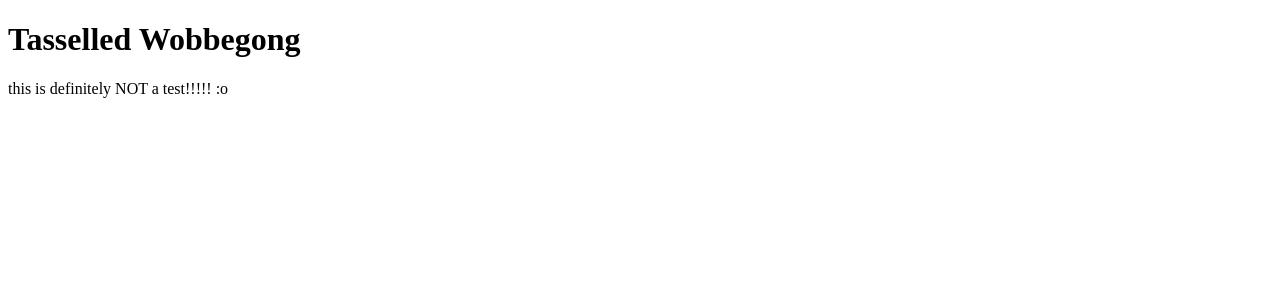
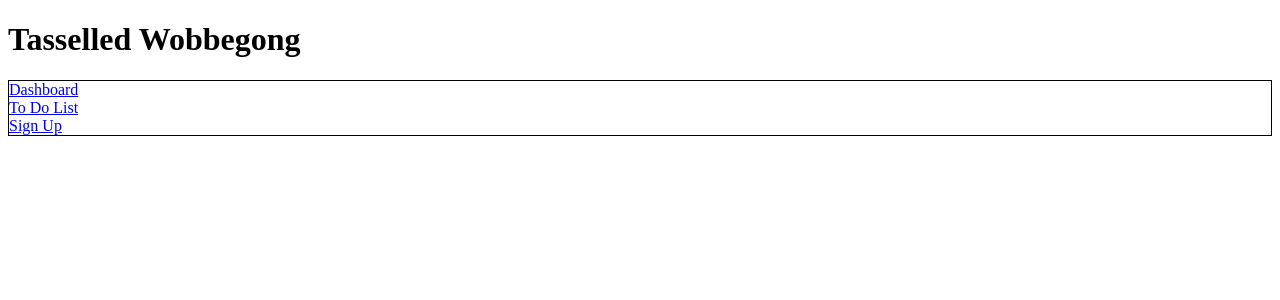
Before and after one commit to Tasselled-Wobbegong-100/job-tracker, a React app: page / in a window 1280 px wide. Shown: the top 300 px of the page. Built offline with nearby package versions, Linux system fonts and the light colour scheme.

Commit message:
set up react router routes, added scss stylesheet

```diff
--- a/client/App.jsx
+++ b/client/App.jsx
@@ -1,11 +1,82 @@
-import React from 'react';
+import React, { Component } from 'react';
+import { Route, Routes } from 'react-router-dom';
+import SignUp from './pages/signUp.jsx';
+import LoginPage from './pages/login.jsx';
+import ApplicationToDoList from './pages/tracker/applicationToDoList.jsx';
+import JobDashboard from './pages/home/jobDashboard.jsx';
+import './stylesheets/styles.scss';
 
-const App = props => {
-  return (
-    <div>this is definitely NOT a test!!!!! :o</div>
-  )
-}
+class App extends Component {
+  constructor(props){
+    super(props);
+    this.state = {
 
-console.log("I dont love that github!!!")
+    }
+
+    //MVP
+      //Create new User (for signup)
+      this.createUser = this.createUser.bind(this)
+      //Verify User (aka get user)
+      this.verifyUser = this.verifyUser.bind(this)
+      //Add new application
+      this.addApplication = this.addApplication.bind(this)
+      //Get application details => open application tracker route
+      this.getApplication = this.getApplication.bind(this)
+
+      //Nice to have
+        //Update job application
+        //Delete job application
+  }
+
+  componentDidMount() {
+
+  }
+
+  createUser(){
+
+  }
+
+  verifyUser(){
+
+  }
+
+  addApplication() {
+
+  }
+
+  getApplication() {
+
+  }
+
+  render(){
+    return (
+    <div className="router">
+      <Routes>
+        <Route
+          exact
+          path="/"
+          element={ <LoginPage />}
+        />
+          <Route
+            exact
+            path="/signup"
+            element={ <SignUp /> }
+          />
+          <Route
+            exact
+            path="/dashboard"
+            element={ <JobDashboard />}
+          />
+          <Route
+            exact
+            path="/tracker/:id"
+            element={ <ApplicationToDoList /> }
+          />
+      </Routes>
+    </div>
+    )
+
+   }
+  }
 
 export default App;
--- /dev/null
+++ b/client/pages/home/jobDashboard.jsx
@@ -0,0 +1,10 @@
+import React from 'react';
+import { Link } from 'react-router-dom';
+
+const JobDashboard = props => {
+  return (
+    <div>JobDashboard page</div>
+  )
+}
+
+export default JobDashboard;
--- /dev/null
+++ b/client/pages/login.jsx
@@ -0,0 +1,17 @@
+import React from 'react'
+import { Link } from 'react-router-dom';
+
+const LoginPage = props => {
+  return (
+    <div className='loginContainer'>
+
+      <Link to='/dashboard'>Dashboard</Link>
+      <br/>
+      <Link to='/tracker/:id'>To Do List</Link>
+      <br/>
+      <Link to='/signup'>Sign Up</Link>
+    </div>
+  )
+}
+
+export default LoginPage;
--- /dev/null
+++ b/client/pages/signUp.jsx
@@ -0,0 +1,9 @@
+import React from 'react'
+
+const SignUp = props => {
+  return (
+    <div>SignUp page</div>
+  )
+}
+
+export default SignUp;
--- /dev/null
+++ b/client/pages/tracker/applicationToDoList.jsx
@@ -0,0 +1,9 @@
+import React from 'react'
+
+const ApplicationToDoList = props => {
+  return (
+    <div>ApplicationToDoList page</div>
+  )
+}
+
+export default ApplicationToDoList;
--- /dev/null
+++ b/client/stylesheets/styles.scss
@@ -0,0 +1,3 @@
+.loginContainer {
+  border: 1px solid black;
+}
--- a/package.json
+++ b/package.json
@@ -34,6 +34,7 @@
     "css-loader": "^6.7.1",
     "html-webpack-plugin": "^5.5.0",
     "nodemon": "^2.0.16",
+    "sass": "^1.52.1",
     "sass-loader": "^13.0.0",
     "style-loader": "^3.3.1",
     "webpack": "^5.72.1",
--- a/webpack.config.js
+++ b/webpack.config.js
@@ -23,10 +23,9 @@ module.exports = {
       },
       {
         test: /\.s[ac]ss$/i,
+        exclude: /node_modules/,
         use: [
-          'style-loader',
-          'css-loader',
-          'sass-loader'
+          'style-loader', 'css-loader', 'sass-loader',
         ]
       }
     ]
```
Also changed, not shown: 3 other files (tests, documents, lock files or other folders).
